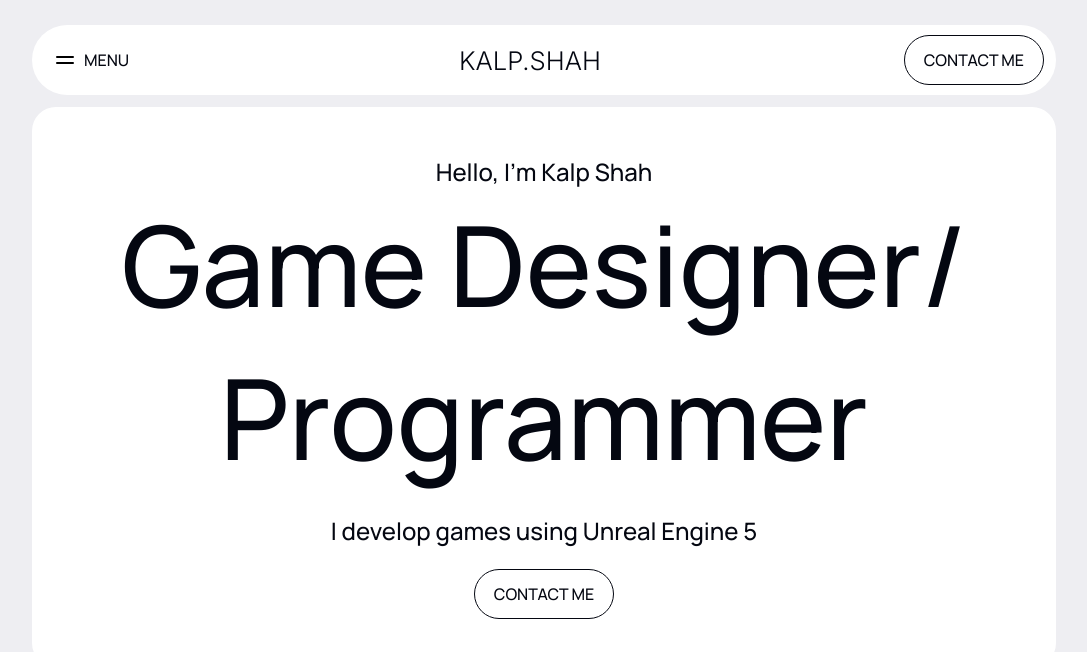
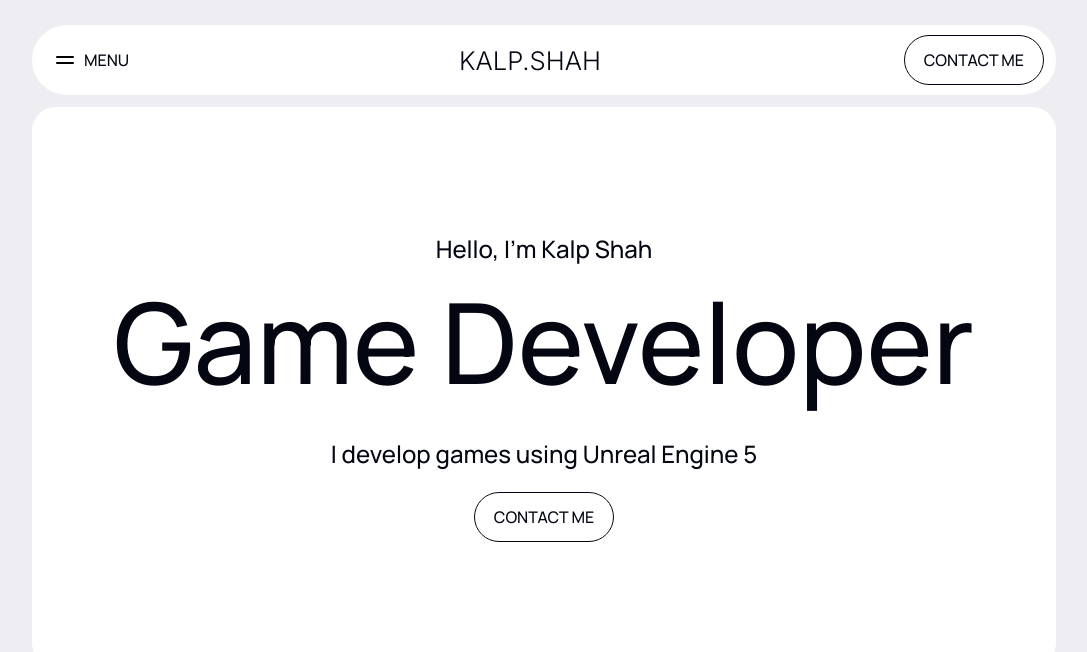
Before and after one commit to Kalpu-24/kalpu-24.github.io, a plain HTML site: page index.html in a window 1280 px wide. Shown: the top 652 px of the page, without its empty margins (96-1183 px from the left). Drawn offline with nearby package versions, Linux system fonts and the light colour scheme; a web font is replaced by a local one.

Commit message:
Changed Title

```diff
--- a/index.html
+++ b/index.html
@@ -102,7 +102,7 @@
       <div id="smooth-content">
         <div class="hero stretch">
           <div class="intro">Hello, I'm Kalp Shah</div>
-          <div class="tagline">Game Designer/ Programmer</div>
+          <div class="tagline">Game Developer</div>
           <div class="intro">I develop games using Unreal Engine 5</div>
           <br />
           <div class="contactbut2 hoverable">
```
